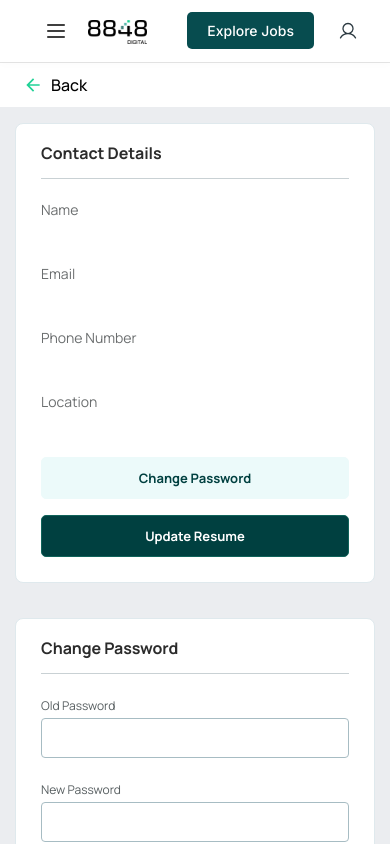
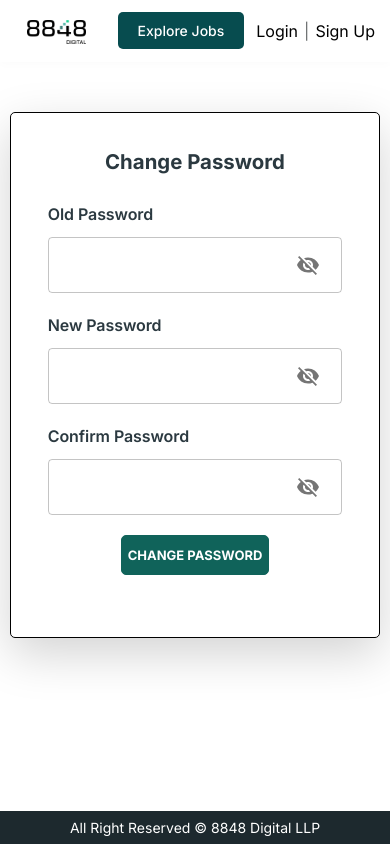
Before and after one commit to summit-webapp/job-portal, a Next.js app: page /change-password in a window 390 px wide. Shown: the top 844 px of the page. Built offline with nearby package versions, Linux system fonts and the light colour scheme; no server answers.

Commit message:
feat: added new navbar, fixed padding issues:m

```diff
--- a/components/Navbar/NavbarNew.tsx
+++ b/components/Navbar/NavbarNew.tsx
@@ -43,7 +43,7 @@ const NavbarNew = () => {
         <nav className="job-portal-navbar">
             <div className="job-portal-navbar-inner">
                 <div className="job-portal-navbar-left">
-                    <ListIcon size={24} />
+                    {/* <ListIcon size={24} /> */}
                     <div className="job-portal-navbar-logo">
                         <Link href="/">
                             <Image src="/8848_Logo.png" alt="8848 Digital" width={55} height={24} />
@@ -88,9 +88,16 @@ const NavbarNew = () => {
                                 </div>
                             </div>
                         ) : (
-                            <Link href="/login" className="job-portal-navbar-icon-link">
-                                <UserIcon size={20} />
-                            </Link>
+                            <div className="d-flex">
+                                <Link href="/login" className="job-portal-login">
+                                    Login
+                                </Link>
+                                <span className="mx-2">|</span>
+                                <Link href="/register" className="job-portal-signup">
+                                    Sign Up
+                                </Link>
+                            </div>
+
                         )}
                     </div>
                 </div>
--- a/components/jobs-listing/jobs-listing-master.tsx
+++ b/components/jobs-listing/jobs-listing-master.tsx
@@ -25,7 +25,7 @@ const JobsListMaster = ({
   );
   // console.log("applicant ", appliedJobsDesignationSet);
   return (
-    <div className="bg-default-1 pt-24 pt-lg-28 pb-13 pb-lg-25">
+    <div className="bg-default-1 pt-10 pt-lg-20 pb-13 pb-lg-25">
       {/* job-listing class added */}
       <div className="container job-listing">
         <div className="row">
--- a/components/profile/ProfileMasterNew.tsx
+++ b/components/profile/ProfileMasterNew.tsx
@@ -16,7 +16,7 @@ const ProfileMasterNew = () => {
   const [activeTabIndex, setActiveTabIndex] = useState(0);
 
   return (
-    <div className="bg-default-2 pt-8 pt-lg-8 pb-7 pb-lg-23 profile-wrapper">
+    <div className="bg-default-2 pt-8 pt-lg-8 pb-7 pb-lg-23">
       <div className="container">
         <div className="row">
           <div className="col-12 mt-8 dark-mode-texts">
--- a/pages/change-password.tsx
+++ b/pages/change-password.tsx
@@ -4,8 +4,8 @@ import ChangePasswordNew from "@/components/changePassword/ChangePassword";
 const resetPassword = () => {
   return (
     <>
-      {/* <ChangePassword /> */}
-      <ChangePasswordNew />
+      <ChangePassword />
+      {/* <ChangePasswordNew /> */}
     </>
   );
 };
--- a/pages/index.tsx
+++ b/pages/index.tsx
@@ -7,6 +7,7 @@ import FeaturedJobs from "@/components/Featuredjobs/FeaturedJobs";
 import { CONSTANTS } from "@/services/config/app-config";
 import { useEffect } from "react";
 import Head from "next/head";
+import NavbarNew from "@/components/Navbar/NavbarNew";
 
 const inter = Inter({ subsets: ["latin"] });
 
@@ -31,6 +32,7 @@ export default function Home() {
           <meta name="viewport" content="width=device-width, initial-scale=1" />
           <link rel="icon" href="/favicon_8848.svg" />
         </Head>
+        <NavbarNew />
         <NavSection />
         <EasyStepSection />
         <ExploreByCategory />
--- a/styles/NavbarNew.css
+++ b/styles/NavbarNew.css
@@ -85,3 +85,19 @@
 .job-portal-navbar-icon-link:hover {
     color: var(--color-darkgreen);
 }
+
+.job-portal-navbar-icons .job-portal-login,
+.job-portal-navbar-icons .job-portal-signup {
+    font-size: 16px;
+    color: var(--black);
+}
+
+@media screen and (max-width: 520px) {
+    .job-portal-navbar-inner {
+        padding: 8px 15px;
+    }
+
+    .job-portal-navbar-right {
+        gap: 12px;
+    }
+}
--- a/styles/password/password.css
+++ b/styles/password/password.css
@@ -6,5 +6,7 @@
 .btn.btn-primary.btn-change-password {
     margin-top: 34px;
     width: 100%;
+    height: 42px;
+    border-radius: 5px;
     background-color: var(--color-darkgreen) !important;
 }
```
Also changed, not shown: components/Navsection/NavSection.tsx (+9 -8 lines), styles/globals.css. Lines whose indentation alone changed are shown as unchanged.
